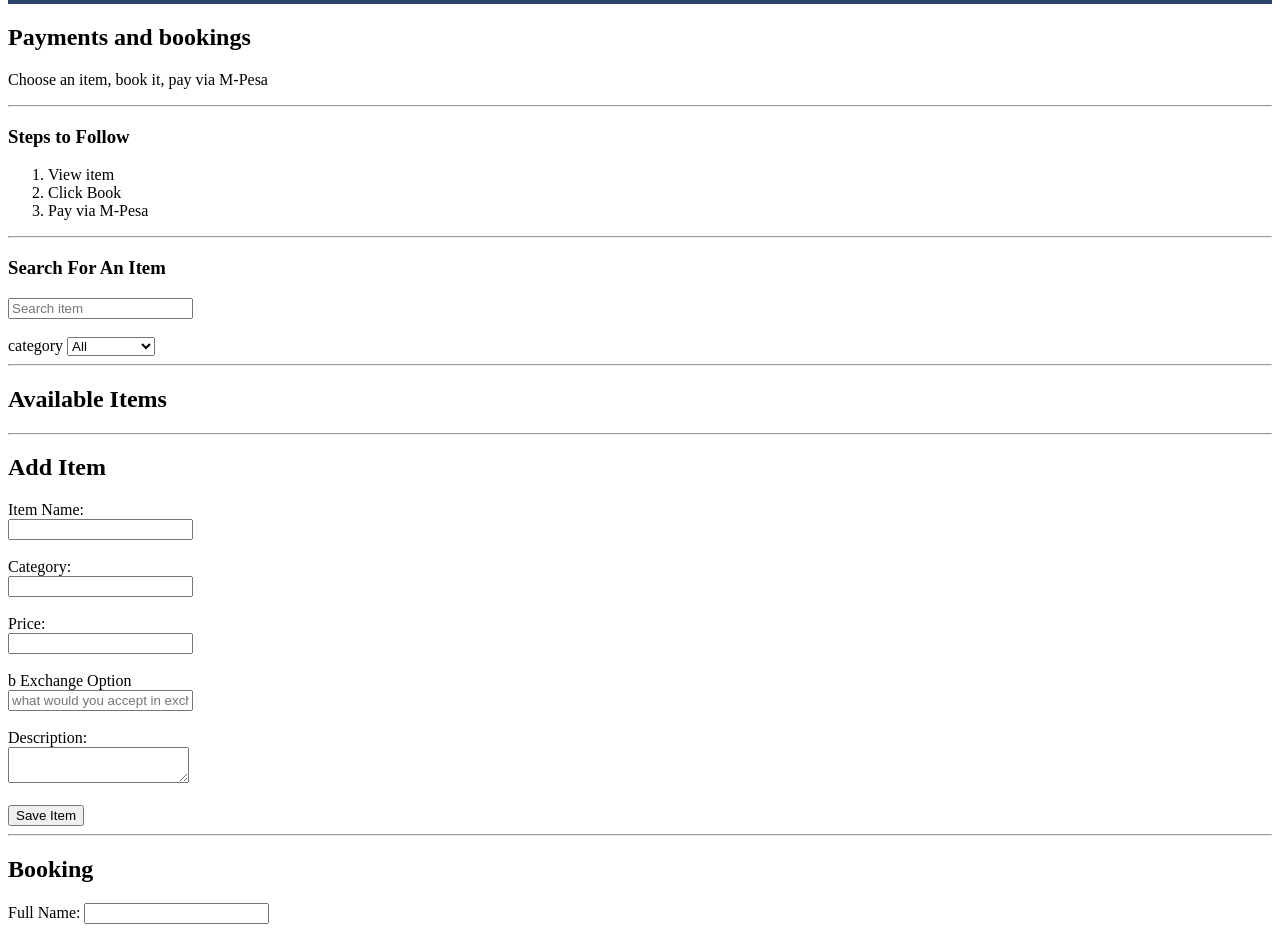
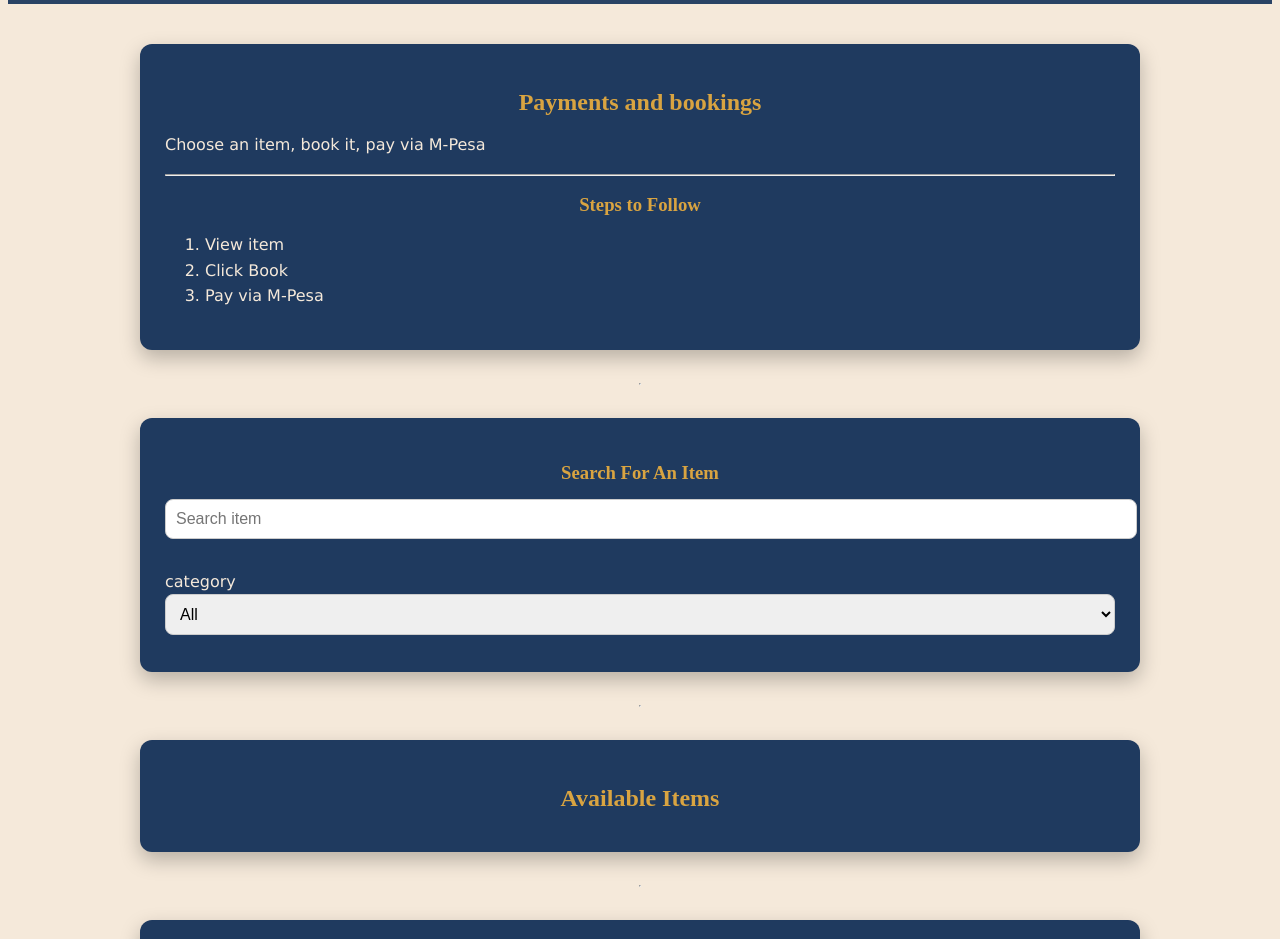
Before and after one commit to immanuel-hub/Project, a website: page action.html in a window 1280 px wide. Shown: the part 68-1007 px from the top of the page. Drawn offline with Linux system fonts and the light colour scheme.

Commit message:
styled the action page using css so that it can look similar to the other pages

```diff
--- a/action.html
+++ b/action.html
@@ -30,6 +30,79 @@
         border-radius: 5px;
         padding: 5px 10px;
     }
+    body{
+        background-color:  #F5E9DA;
+        font-family: Arial, Helvetica, sans-serif;
+    }
+    .page{
+    width: 90%;
+    max-width: 1000px;
+    margin: 40px auto;
+    display: flex;
+    flex-direction: column;
+    gap: 25px;
+}
+
+.section{
+    background-color:#1F3A5F;
+    padding: 25px;
+    border-radius: 12px;
+    box-shadow:0 8px 20px rgba(0, 0, 0, 0.25);
+    transition: 0.3s ease;
+}
+
+.section:hover{
+    transform: scale(1.03);
+}
+
+.section h2, .section h3{
+    color:#D9A441;
+    text-align:center;
+    font-family:'Times New Roman', Times, serif;
+    margin-bottom:15px;
+}
+
+.section p, .section li, .section label{
+    color:#F5E9DA;
+    font-family:Verdana, Geneva, Tahoma, sans-serif;
+    line-height:1.6;
+}
+
+input, select, textarea{
+    width:100%;
+    padding:10px;
+    border-radius:8px;
+    border:1px solid #ccc;
+    margin-bottom:12px;
+    font-size:16px;
+}
+
+button{
+    background-color:#D9A441;
+    color:#1F3A5F;
+    border:none;
+    padding:10px 15px;
+    border-radius:8px;
+    font-weight:bold;
+    cursor:pointer;
+    transition:0.3s ease;
+}
+
+button:hover{
+    background-color:#F5E9DA;
+}
+
+#items-container div{
+    background-color:#F5E9DA;
+    color:#1F3A5F;
+    border-radius:10px;
+    padding:15px;
+    margin-top:10px;
+}
+
+#items-container h3{
+    color:#1F3A5F;
+}
 
     </style>
 
```
